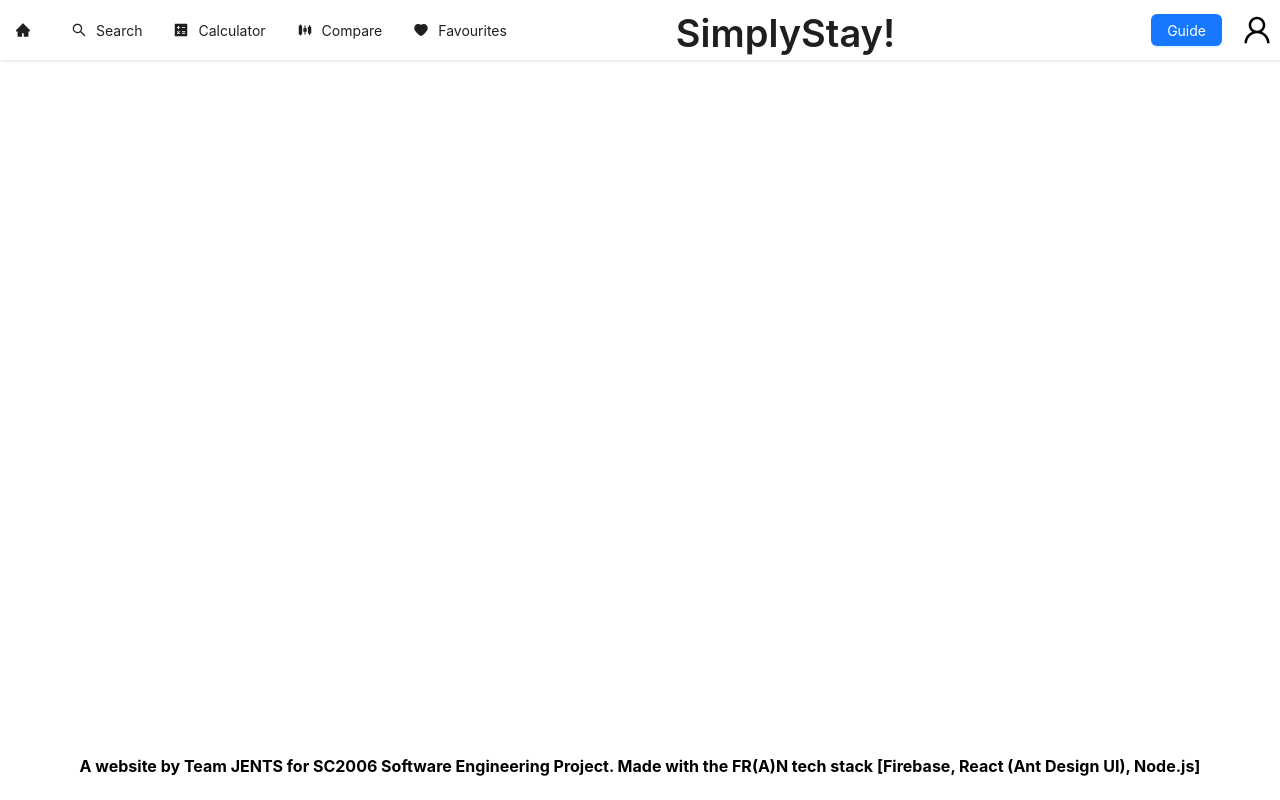
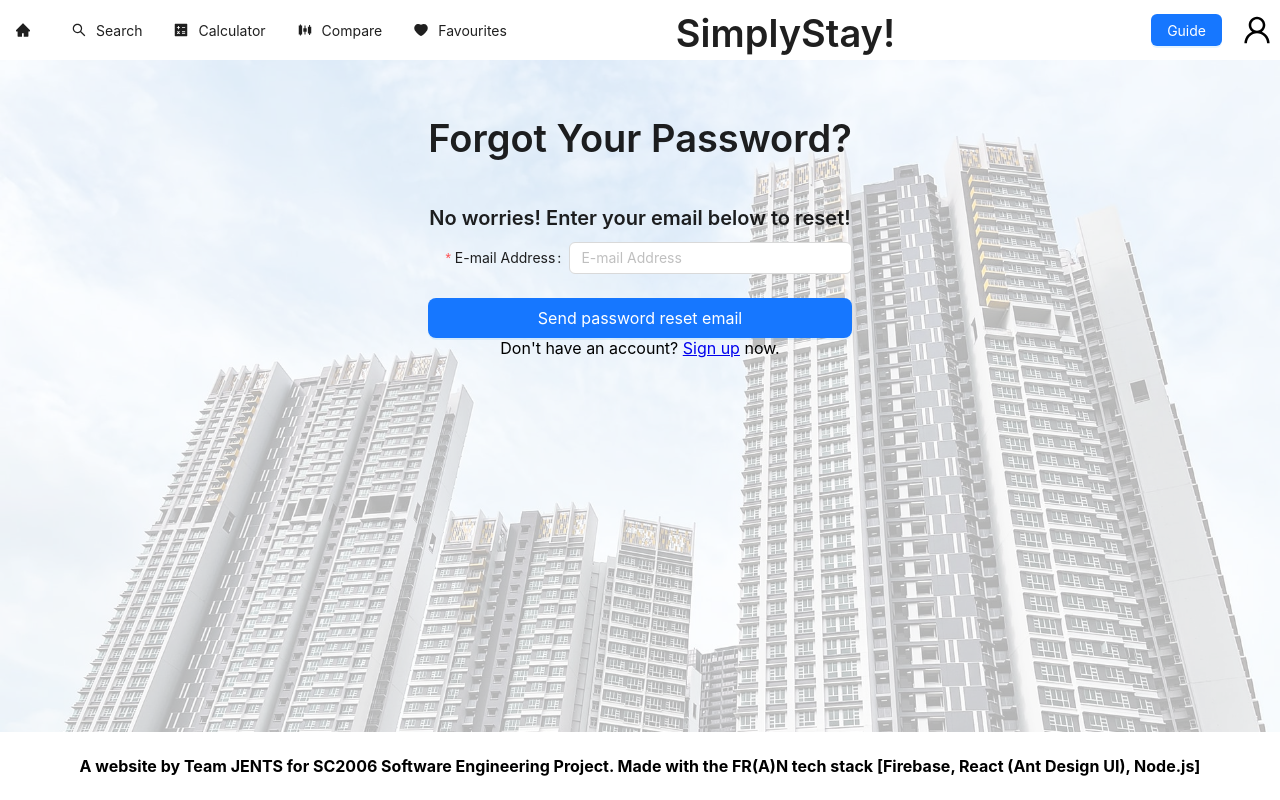
Before and after one commit to saffronrust/SC2006-Project, a React (Create React App) app: page /reset in a window 1280 px wide. Built offline with nearby package versions, Linux system fonts and the light colour scheme; no server answers.

Commit message:
added password reset functionality

```diff
--- a/src/Components/LoginBox/index.js
+++ b/src/Components/LoginBox/index.js
@@ -3,7 +3,7 @@ import { Link, useNavigate } from "react-router-dom";
 import { useAuthState } from "react-firebase-hooks/auth";
 import { auth } from "../../firebase";
 import { signInWithGoogle, logInWithEmailAndPassword } from "../../Controllers/Database";
-import { Button, Input } from "antd";
+import { Button, Form, Input } from "antd";
 import Title from "antd/es/typography/Title";
 import Text from "antd/es/typography/Text";
 import "./index.css";
@@ -25,22 +25,47 @@ function LoginBox() {
   return (
     <div className="login">
       <div className="login__container">
-      <Title level={1}>Log In To SimplyStay</Title>
+      <Title level={1}>Log In To SimplyStay!</Title>
       <Title level={4}>Welcome back! Login to your account</Title>
+      <Form
+        labelCol={{
+          span: 8,
+        }}
+      >
+        <Form.Item
+          label="E-mail Address"
+          name="email"
+          rules={[
+            {
+              required: true,
+              message: "Please input your email!",
+            },
+          ]}
+        >
           <Input
             type="text"
-          className="login__textBox"
             value={email}
             onChange={(e) => setEmail(e.target.value)}
             placeholder="E-mail Address"
           />
+        </Form.Item>
+        <Form.Item
+          label="Password"
+          name="password"
+          rules={[
+            {
+              required: true,
+              message: "Please input your password!",
+            },
+          ]}
+        >
           <Input
             type="password"
-          className="login__textBox"
             value={password}
             onChange={(e) => setPassword(e.target.value)}
-          placeholder="Password"
           />
+        </Form.Item>
+        </Form>
         <Button
           className="login__btn"
           type="primary"
--- /dev/null
+++ b/src/Components/ResetBox/index.css
@@ -0,0 +1,19 @@
+.reset {
+    width: 100vw;
+    display: flex;
+    align-items: center;
+    justify-content: center;
+  }
+
+  .reset__container {
+    display: flex;
+    flex-direction: column;
+    text-align: center;
+    padding: 30px;
+  }
+
+  .reset__textBox {
+    padding: 10px;
+    font-size: 18px;
+    margin-bottom: 10px;
+  }
--- /dev/null
+++ b/src/Components/ResetBox/index.js
@@ -0,0 +1,66 @@
+import React, { useEffect, useState } from "react";
+import { useAuthState } from "react-firebase-hooks/auth";
+import { useNavigate } from "react-router-dom";
+import { Link } from "react-router-dom";
+import { auth } from "../../firebase";
+import { sendPasswordReset } from "../../Controllers/Database";
+import { Button, Form, Input } from "antd";
+import Title from "antd/es/typography/Title";
+import Text from "antd/es/typography/Text";
+import "./index.css";
+
+function ResetBox() {
+  const [email, setEmail] = useState("");
+  const [user, loading, error] = useAuthState(auth);
+  const navigate = useNavigate();
+
+  useEffect(() => {
+    if (loading) return;
+    if (user) navigate("/useraccount");
+  }, [user, loading]);
+
+  return (
+    <div className="reset">
+      <div className="reset__container">
+      <Title level={1}>Forgot Your Password?</Title>
+      <Title level={4}>No worries! Enter your email below to reset!</Title>
+      <Form
+        labelCol={{
+          span: 8,
+        }}
+        >
+        <Form.Item
+          label="E-mail Address"
+          name="email"
+          rules={[
+            {
+              required: true,
+              message: "Please input your email!",
+            },
+          ]}
+        >
+        <Input
+          type="text"
+          value={email}
+          onChange={(e) => setEmail(e.target.value)}
+          placeholder="E-mail Address"
+        />
+        </Form.Item>
+        </Form>
+        <Button
+            className="reset__btn"
+            onClick={() => sendPasswordReset(email)}
+            type="primary"
+            size="large"
+        >
+          Send password reset email
+        </Button>
+        <div>
+          Don't have an account? <Link to="/signup">Sign up</Link> now.
+        </div>
+      </div>
+    </div>
+  );
+}
+
+export default ResetBox;
--- a/src/Components/Routes/index.js
+++ b/src/Components/Routes/index.js
@@ -9,6 +9,7 @@ import Signup from "../../Pages/Signup";
 import UserAccount from "../../Pages/UserAccount";
 import SearchResults from "../../Pages/SearchResults";
 import CompareResults from "../../Pages/CompareResults";
+import Reset from "../../Pages/Reset";
 
 function AppRoutes() {
   return (
@@ -53,6 +54,10 @@ function AppRoutes() {
         path="/compareresults"
         element={<CompareResults />}
       />
+      <Route
+        path="/reset"
+        element={<Reset />}
+      />
     </Routes>
   );
 }
--- a/src/Components/SignupBox/index.js
+++ b/src/Components/SignupBox/index.js
@@ -3,9 +3,10 @@ import { useAuthState } from "react-firebase-hooks/auth";
 import { Link, useNavigate } from "react-router-dom";
 import { auth } from "../../firebase";
 import { registerWithEmailAndPassword, signInWithGoogle } from "../../Controllers/Database";
-import { Button, Input } from "antd";
+import { Button, Form, Input } from "antd";
 import Title from "antd/es/typography/Title";
 import Text from "antd/es/typography/Text";
+import { message } from "antd";
 import "./index.css";
 
 function SignupBox() {
@@ -16,7 +17,18 @@ function SignupBox() {
   const navigate = useNavigate();
 
   const register = () => {
-    if (!name) alert("Please enter name");
+    if (!name || !email || !password) {
+      message.error("Please fill in all the fields!", 1.5)
+      return;
+    }
+    if (!email.includes("@")) {
+      message.error("Invalid email address!", 1.5)
+      return;
+    }
+    if (password.length < 8) {
+      message.error("Password must be at least 8 characters long!", 1.5)
+      return;
+    }
     registerWithEmailAndPassword(name, email, password);
     navigate("/");
   };
@@ -31,27 +43,62 @@ function SignupBox() {
       <div className="register__container">
         <Title level={1}>Welcome To SimplyStay!</Title>
         <Title level={4}>Sign up using your email or Google account</Title>
+        <Form
+          labelCol={{
+            span: 8,
+          }}
+        >
+          <Form.Item
+            label="Full Name"
+            name="name"
+            rules={[
+              {
+                required: true,
+                message: "Please input your name!",
+              },
+            ]}
+          >
             <Input
               type="text"
-          className="register__textBox"
               value={name}
               onChange={(e) => setName(e.target.value)}
-          placeholder="Full Name"
+              placeholder="John Appleseed"
             />
+          </Form.Item>
+          <Form.Item
+            label="E-mail Address"
+            name="email"
+            rules={[
+              {
+                required: true,
+                message: "Please input your email!",
+              },
+            ]}
+          >
             <Input
               type="text"
-          className="register__textBox"
               value={email}
               onChange={(e) => setEmail(e.target.value)}
-          placeholder="E-mail Address"
+              placeholder="example@gmail.com"
             />
+          </Form.Item>
+          <Form.Item
+            label="Password"
+            name="password"
+            rules={[
+              {
+                required: true,
+                message: "Please input your password!",
+              },
+            ]}
+          >
             <Input
               type="password"
-          className="register__textBox"
               value={password}
               onChange={(e) => setPassword(e.target.value)}
-          placeholder="Password"
             />
+          </Form.Item>
+        </Form>
         <Button
           className="register__btn"
           type="primary"
@@ -70,7 +117,6 @@ function SignupBox() {
         </Button>
 
         <div>
-          {/* <Text>Already have an account? </Text><Link to="/login">Login</Link> */}
           <Text>Already have an account? </Text><Link to="/login">Login</Link>
         </div>
       </div>
--- a/src/Controllers/Database/index.js
+++ b/src/Controllers/Database/index.js
@@ -3,7 +3,7 @@ import { collection, addDoc, getDocs, query, deleteDoc, where } from 'firebase/f
 import { signInWithPopup, signOut } from "firebase/auth";
 import { message } from 'antd';
 import { fav } from '../../Components/SearchResultsBox';
-import { signInWithEmailAndPassword, createUserWithEmailAndPassword } from "firebase/auth";
+import { signInWithEmailAndPassword, createUserWithEmailAndPassword, sendPasswordResetEmail } from "firebase/auth";
 
   function addCompareResultsToFirebase(comparedflats) {
     for (let i = 0; i < comparedflats.length; i++) {
@@ -79,7 +79,17 @@ import { signInWithEmailAndPassword, createUserWithEmailAndPassword } from "fire
       message.success('Registration successful!', 2);
     } catch (err) {
       console.error(err);
-      message.error('Register failed. Please try again.', 2);
+      message.error('Registration failed. Please try again.', 2);
+    }
+  };
+
+  const sendPasswordReset = async (email) => {
+    try {
+      await sendPasswordResetEmail(auth, email);
+      message.success('Password reset email sent!', 2);
+    } catch (err) {
+      console.error(err);
+      message.error('Password reset failed. Please try again.', 2);
     }
   };
 
@@ -96,4 +106,5 @@ import { signInWithEmailAndPassword, createUserWithEmailAndPassword } from "fire
     logout,
     logInWithEmailAndPassword,
     registerWithEmailAndPassword,
+    sendPasswordReset,
   };
--- /dev/null
+++ b/src/Pages/Reset/index.js
@@ -0,0 +1,15 @@
+import ResetBox from "../../Components/ResetBox";
+
+function Reset() {
+  return (
+    <div className="background">
+      <div className="translucentbox">
+        <div className="resetbox">
+          <ResetBox />
+        </div>
+      </div>
+    </div>
+  )
+}
+
+export default Reset;
```
Lines whose indentation alone changed are shown as unchanged.
